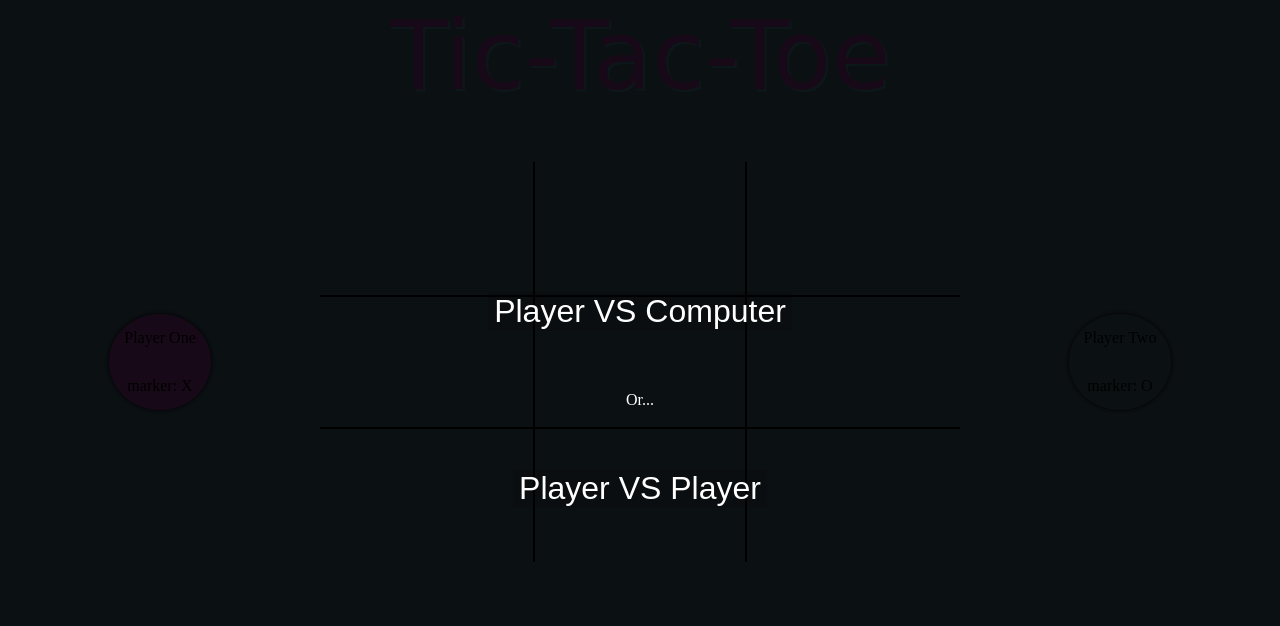
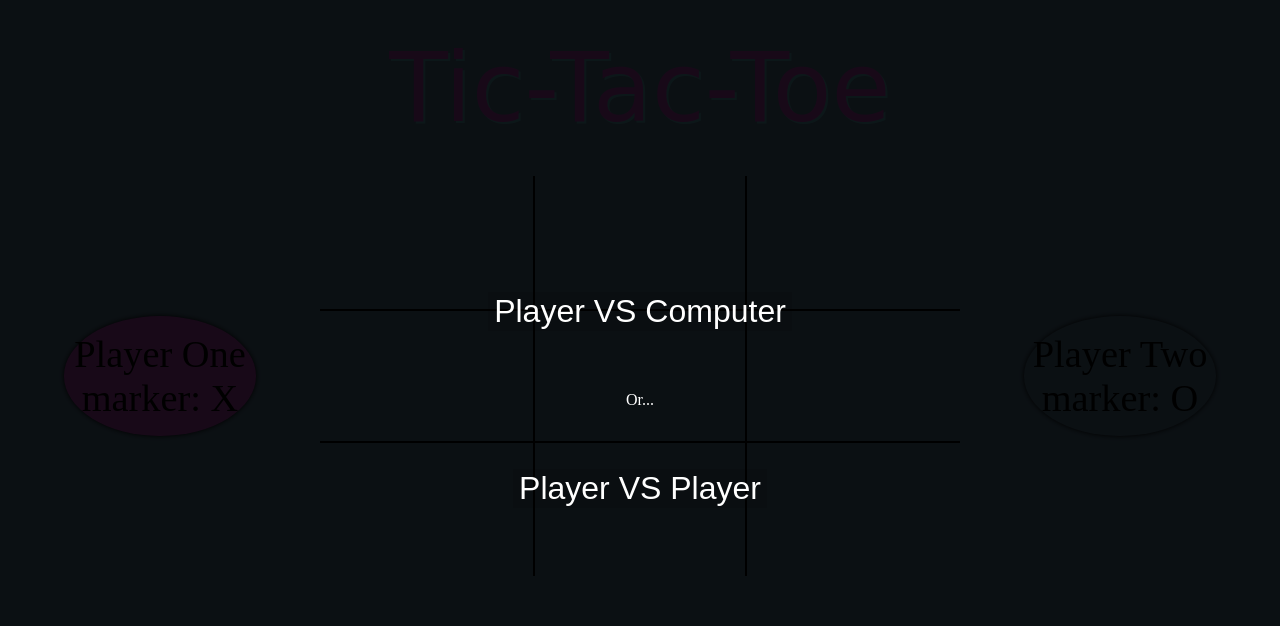
Before and after one commit to Billy-Dins/tic-tac-toe, a website: page index.html in a window 1280 px wide. Shown: the top 626 px of the page. Drawn offline with Linux system fonts and the light colour scheme; a web font is replaced by a local one.

Commit message:
setting player status font to viewport

```diff
--- a/style.css
+++ b/style.css
@@ -59,7 +59,8 @@ body {
     justify-content: center;
     align-items: center;
     grid-row: 2 / 3;
-    min-height: 500px;
+    height: 100%;
+    width: 100%;
 }
 #playerOneCard {
     grid-column: 1 / 2;
@@ -67,20 +68,18 @@ body {
 #playerTwoCard {
     grid-column: 3 / 4;
 }
-#playerOne, #playerTwo, #playerOneMarker, #playerTwoMarker {
-    font-size: 1em;
-    margin: 15px;
-}
+/* #playerOne, #playerTwo, #playerOneMarker, #playerTwoMarker {
+} */
 #playerContainer1, #playerContainer2 {
     display: flex;
     flex-direction: column;
     justify-content: center;
     align-items: center;
-    min-width: 50%;
-    max-width: fit-content;
-    min-width:auto;
     border-radius: 50%;
     box-shadow: 0px 0px 5px;
+    width: 60%;
+    height: 30%;
+    font-size: 3vw;
 }
 #title {
     font-size: 6rem;
```
